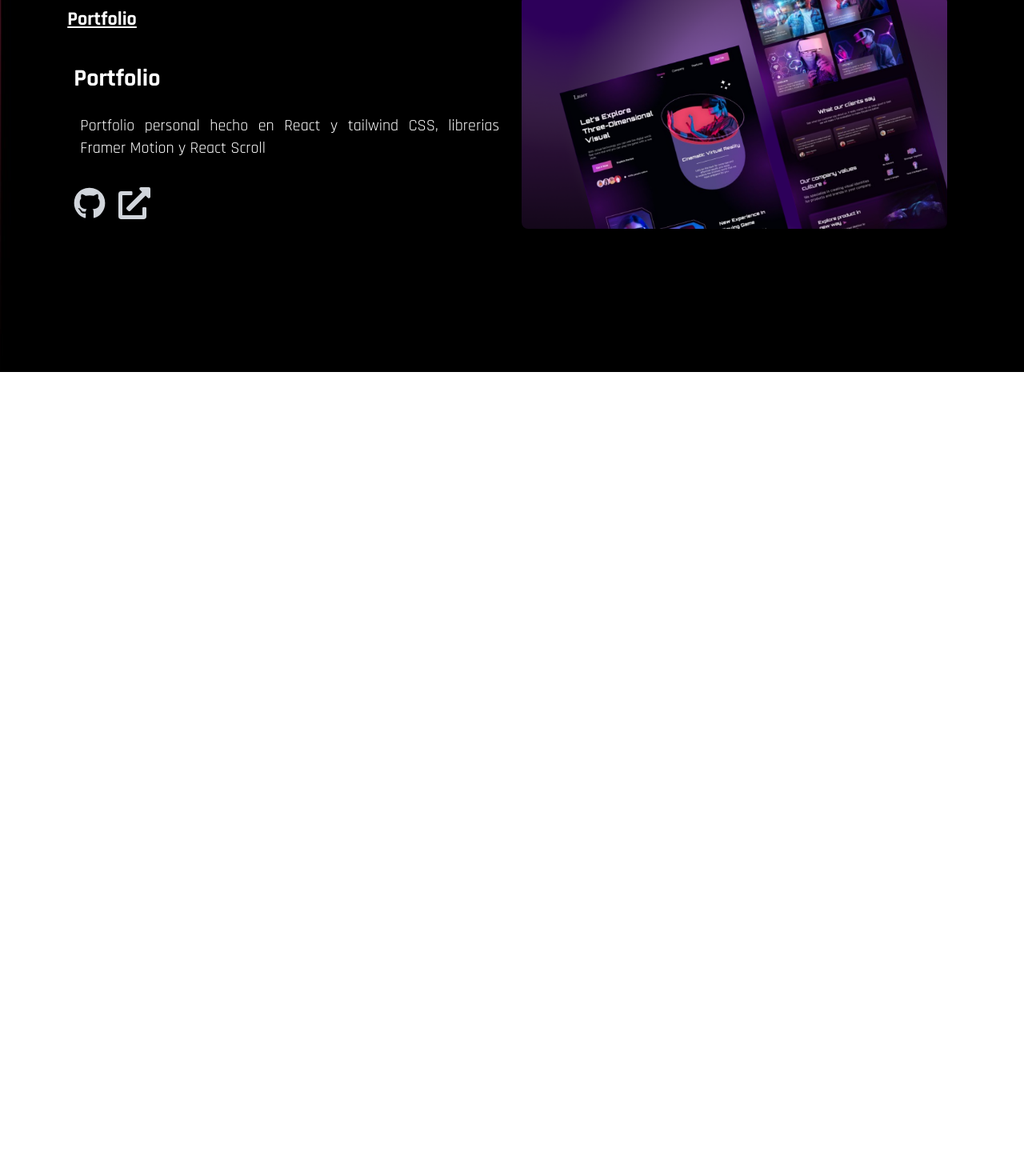
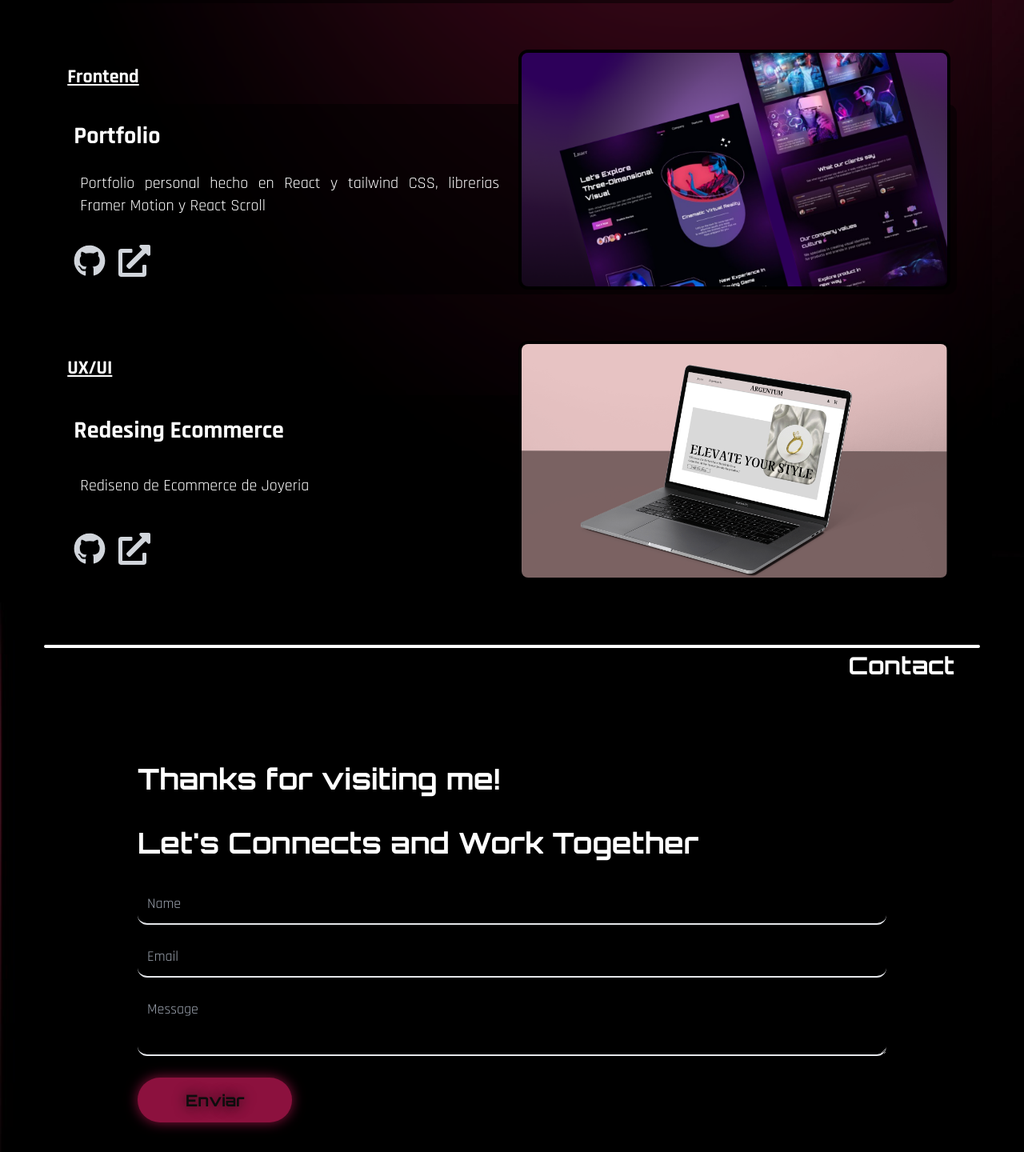
Before and after one commit to German44/Portfolio-React, a React (Vite) app: page / in a window 1280 px wide. Shown: the part 2750-4190 px from the top of the page at 80% size. Before the commit the page ends 3215 px from the top, so only its background shows below. Built offline with nearby package versions, Linux system fonts and the light colour scheme; a web font is replaced by a local one.

Commit message:
finish Contact

```diff
--- a/src/App.jsx
+++ b/src/App.jsx
@@ -6,6 +6,7 @@ import Contact from '../src/components/contact/Contact'
 import Work from '../src/components/works/Work'
 import './App.css'
 import NavBar from './components/navbar/NavBar'
+import Footer from './components/footer/Footer'
 
 
 function App() {
@@ -22,8 +23,9 @@ function App() {
       <NavBar />
       <About />
       <Work />
-      {/* <Contact /> */}
-      <div className='h-[135px]'></div>
+      <Contact />
+      <Footer />
+      {/* <div className='h-[135px]'></div> */}
     </div>
   )
 }
--- a/src/components/contact/Contact.jsx
+++ b/src/components/contact/Contact.jsx
@@ -1,89 +1,38 @@
-import { motion } from "framer-motion"
-import { fadeIn } from "../../utils/variants"
+
 import ContactForm from "./ContactForm";
-
+import DividerTag from "../dividerTag/DividerTag";
+import FooterContact from "./FooterContact";
 
 // Reemplaza 'ID_DEL_ARCHIVO' con el ID real de tu archivo en Google Drive
-const googleDriveFileId = '1LTja5061INTTENK-pJXuo0nfOeaoabEa';
+// const googleDriveFileId = "1LTja5061INTTENK-pJXuo0nfOeaoabEa";
 
 // Construye el enlace de descarga directa desde Google Drive
-const googleDriveDownloadLink = `https://drive.google.com/uc?export=download&id=${googleDriveFileId}`;
+// const googleDriveDownloadLink = `https://drive.google.com/uc?export=download&id=${googleDriveFileId}`;
 
 const Contact = () => {
   return (
-
-
-    <section id="contact" className="min-h-[86vh] mt-9 flex items-center ">
-      <div className="container mx-auto">
-        <div className="min-h-[75vh] relative top-6 mt-12 flex flex-col items-center justify-between gap-4 rounded-3xl  bg-black/20 backdrop-blur-2xl">
-          <div className=" w-[80%] relative min-h-[35vh] flex flex-col text-center  justify-center font-secondary lg:text-left">
-            <div className=" w-2/3 lg:absolute lg:top-0 hidden lg:h-[50%] lg:flex  items-center ">
-              <motion.div
-                variants={fadeIn('left', 0.1)}
-                initial='hidden'
-                whileInView={'show'}
-                viewport={{ once: false, amount: 0.2 }}
-                className="lg:text-[150px] text-[90px] font-bold ">H</motion.div>
-              <motion.div
-                variants={fadeIn('left', 0.3)}
-                initial='hidden'
-                whileInView={'show'}
-                viewport={{ once: false, amount: 0.2 }}
-                className="lg:text-[150px] text-[90px] font-bold ">o</motion.div>
-              <motion.div
-                variants={fadeIn('left', 0.5)}
-                initial='hidden'
-                whileInView={'show'}
-                viewport={{ once: false, amount: 0.2 }}
-                className="lg:text-[150px] text-[90px] font-bold ">l</motion.div>
-              <motion.div
-                variants={fadeIn('left', 0.7)}
-                initial='hidden'
-                whileInView={'show'}
-                viewport={{ once: false, amount: 0.2 }}
-                className="lg:text-[150px] text-[90px] font-bold ">a</motion.div>
-              <motion.div
-                variants={fadeIn('left', 0.9)}
-                initial='hidden'
-                whileInView={'show'}
-                viewport={{ once: false, amount: 0.2 }}
-                className="lg:text-[150px] text-[90px] font-bold text-accent ">!</motion.div>
-            </div>
-            <div className=" w-full h-[50%] flex justify-start lg:absolute lg:bottom-0">
-              <motion.p
-                variants={fadeIn('top', 0.5)}
-                initial='hidden'
-                whileInView={'show'}
-                viewport={{ once: false, amount: 0.2 }}
-                className="text-2xl font-semibold text-justify ">
-                Muchas Gracias por tomarte el tiempo para conocerme. Estoy entusiasmado por la posibilidad de trabajar juntos o colaborar en futuros proyectos.
-                Si tienes alguna consulta o proyecto para realizar, no dudes en contactarme.
-                <br />Saludos.
-              </motion.p>
-            </div>
+    <>
+      <section
+        id="contact"
+        className="min-h-[86vh] mt-9 flex items-center flex-col "
+      >
+        <DividerTag tag="Contact" />
+        <div className="container mx-auto min-h-[86vh] bg-black/20 backdrop-blur-2xl rounded-xl flex flex-col justify-center items-center">
+          <div className="w-[80%] min-h-[82vh] flex justify-center items-start flex-col  ">
+            <h2 className="text-xl sm:text-2xl md:text-3xl lg:text-4xl font-bold text-white font-primary text-center mb-10">
+              Thanks for visiting me!
+            </h2>
+            <h2 className="text-xl sm:text-2xl md:text-3xl lg:text-4xl font-bold text-white font-primary text-center">
+              Let's Connects and Work Together
+            </h2>
+            <ContactForm />
           </div>
-          <div className="  w-[80%] min-h-[35vh] flex lg:flex-row flex-col items-center  text-center  lg:justify-between font-secondary lg:text-left">
-            <div className=" lg:w-[60%] w-[100%] flex">
-              <ContactForm />
-            </div>
-            <div className=" min-h-[37vh]  w-[100%] flex justify-center items-center lg:items-end lg:justify-end lg:mb-4">
-              <motion.a
-                href={googleDriveDownloadLink}
-                target="_blank"
-                rel="noopener noreferrer"
-                variants={fadeIn('left', 0.1)}
-                initial='hidden'
-                whileInView={'show'}
-                viewport={{ once: false, amount: 0.7 }}
-                className="btn  lg:btn-lg"
-              >
-                Descargar C.V.
-              </motion.a>
-            </div>
+          <div className="w-full h-full relative bottom-20">
+            <FooterContact />
           </div>
         </div>
-      </div>
-    </section>
+      </section>
+    </>
   );
 };
 
--- a/src/components/contact/ContactForm.jsx
+++ b/src/components/contact/ContactForm.jsx
@@ -45,7 +45,7 @@ const ContactForm = () => {
                     name="nombre"
                     value={formData.nombre}
                     onChange={handleChange}
-                    placeholder='Nombre'
+                    placeholder='Name'
                     className="w-full px-3 py-2 border-b-2 rounded-xl bg-black/30 focus:outline-none focus:border-accent"
                 />
             </div>
@@ -68,7 +68,7 @@ const ContactForm = () => {
                 <textarea
                     id="message"
                     name="message"
-                    placeholder='   Mensaje'
+                    placeholder='Message'
                     value={formData.message}
                     onChange={handleChange}
                     className="w-full px-3 py-2 border-b-2 rounded-xl bg-black/30 focus:outline-none focus:border-accent"
--- /dev/null
+++ b/src/components/contact/FooterContact.jsx
@@ -0,0 +1,56 @@
+import React from "react";
+
+const FooterContact = () => {
+  return (
+    <>
+      <div className="w-full h-[10vh] bg-black/50">
+        <div className="w-full sm:w-1/3 h-full flex justify-center items-center ">
+          <div className="flex text-[18px] lg:text-[40px] gap-x-5  sm:gap-x-8 max-w-max mx-auto lg:mx-0 items-center">
+            <a
+              className="social_links"
+              target="_blank"
+              rel="noreferrer"
+              href="https://www.linkedin.com/in/german-ravarotto/"
+            >
+              <i className="fa-brands fa-linkedin"></i>
+            </a>
+            <a
+              className="social_links"
+              target="_blank"
+              rel="noreferrer"
+              href="https://github.com/German44"
+            >
+              <i className="fa-brands fa-github"></i>
+            </a>
+            <a
+              className="social_links"
+              target="_blank"
+              rel="noreferrer"
+              href="mailto:g44ravarotto@gmail.com"
+            >
+              <i className="fa-solid fa-envelope"></i>
+            </a>
+            <a
+              className="social_links"
+              target="_blank"
+              rel="noreferrer"
+              href="https://www.behance.net/germanravarotto1"
+            >
+             <i className="fa-brands fa-square-behance"></i>
+            </a>
+            <a
+              className="social_links"
+              target="_blank"
+              rel="noreferrer"
+              href="https://dribbble.com/german44"
+            >
+              <i className="fa-solid fa-basketball"></i>
+            </a>
+          </div>
+        </div>
+      </div>
+    </>
+  );
+};
+
+export default FooterContact;
--- /dev/null
+++ b/src/components/footer/Footer.jsx
@@ -0,0 +1,16 @@
+import React from "react";
+
+const Footer = () => {
+  return (
+    <div className="w-full h-[10vh] bg-black/50 flex justify-between items-center m-4">
+      <h6 className="text-white text-center">
+        Copyright © 2024
+      </h6>
+      <h6 className="text-white text-center m-10">
+        Design and Developed by German Ravarotto
+      </h6>
+    </div>
+  );
+};
+
+export default Footer;
--- a/src/components/works/Work.jsx
+++ b/src/components/works/Work.jsx
@@ -48,7 +48,7 @@ const Work = () => {
     >
       <DividerTag tag="Works" />
       <div className="container mx-auto min-h-[82vh] bg-black/20 backdrop-blur-2xl rounded-xl flex items-center">
-        <div className="min-h-[82vh] w-full">
+        <div className="min-h-[82vh] w-full flex flex-col gap-6">
           {projects.map((projects) => {
             return <WorkCards key={projects.id} projects={projects} />;
           })}
--- a/src/components/works/WorkCards.jsx
+++ b/src/components/works/WorkCards.jsx
@@ -6,14 +6,14 @@ export const WorkCards = ({ projects }) => {
   console.log(projects);
   return (
     <>
-      <div className=" h-[340px]  rounded-lg overflow-hidden flex flex-col justify-center items-center">
+      <div className="h-[500px] sm:h-[340px]  rounded-lg overflow-hidden flex flex-col sm:justify-center items-center ">
         <div className="w-[95%] h-[10%] ">
           <h2 className="text-white font-bold  text-justify text-2xl underline">
-            {projects.name}
+            {projects.type}
           </h2>
         </div>
-        <div className="w-[95%] h-[70%] m-4  bg-black/50 rounded-xl flex justify-between items-center">
-          <div className="w-[50%] h-[90%] m-2   rounded-xl">
+        <div className="w-[95%] h-[100%] sm:w-[95%] sm:h-[70%] m-4  bg-black/50 rounded-xl flex flex-col sm:flex-row justify-between items-center">
+          <div className="w-full sm:w-[50%] h-[50%] sm:h-[90%] m-2  rounded-xl">
             <div className="w-full h-full   flex flex-col justify-around">
               <h4 className="text-white font-bold  text-justify text-3xl ">
                 {projects.name}
@@ -39,8 +39,8 @@ export const WorkCards = ({ projects }) => {
               </div>
             </div>
           </div>
-          <div className="w-[50%] h-[90%] m-2">
-            <div className="w-full h-[140%] relative -top-20  rounded-xl  hover:scale-x-105  transition duration-300 ">
+          <div className="w-full h-[280px]   sm:w-[50%]  sm:h-[90%] m-2">
+            <div className="w-full h-[140%] sm:relative sm:-top-20  rounded-xl  hover:scale-x-105  transition duration-300 ">
               <img
                 className="w-full h-full object-cover rounded-xl border-4 border-black hover:border-white transition duration-300"
                 src={projects.image}
--- a/src/data/projects.json
+++ b/src/data/projects.json
@@ -3,6 +3,7 @@
 [
   {
     "id": 1,
+    "type": "Frontend",
     "name": "ClimaApp",
     "image": "../public/pictures/ClimaApp.png",
     "github": "https://github.com/German44/clima-app-vite.git",
@@ -12,6 +13,7 @@
   },
   {
     "id": 2,
+    "type": "Frontend",
     "name": "E-CommerceRock",
     "image": "../public/pictures/E-CommerceRock.png",
     "github": "https://github.com/German44/E-Commerce-TWUI.git",
@@ -21,6 +23,7 @@
   },
   {
     "id": 3,
+    "type": "Frontend",
     "name": "Agenda",
     "image": "../public/pictures/agenda.png",
     "github": "https://github.com/German44/Proyecto-final-JavaScript.git",
@@ -30,11 +33,22 @@
   },
   {
     "id": 4,
+    "type": "Frontend",
     "name": "Portfolio",
     "image": "../public/pictures/portfolio-img2.png",
     "github": "https://github.com/German44/Portfolio-React.git",
     "live": "https://portfolio-react-german44.vercel.app/",
     "position": "left",
     "description": "Portfolio personal hecho en React y tailwind CSS, librerias Framer Motion y React Scroll"
+  },
+  {
+    "id": 5,
+    "type": "UX/UI",
+    "name": "Redesing Ecommerce",
+    "image": "../public/pictures/ArgentumDesing.png",
+    "github": "https://github.com/German44/Portfolio-React.git",
+    "live": "https://portfolio-react-german44.vercel.app/",
+    "position": "right",
+    "description": "Rediseno de Ecommerce de Joyeria"
   }
 ]
```
Also changed, not shown: public/pictures/ArgentumDesing.png (added).
